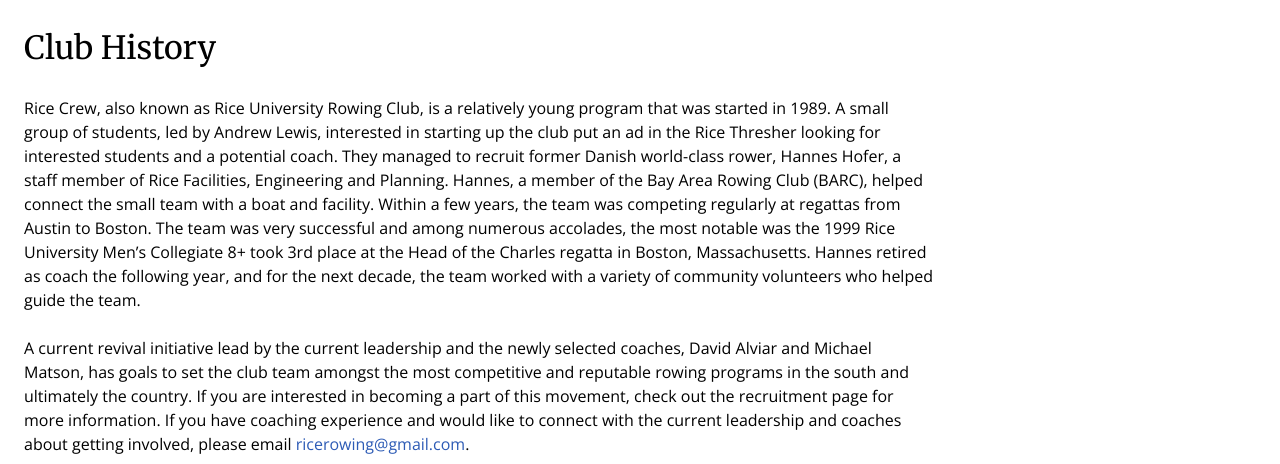
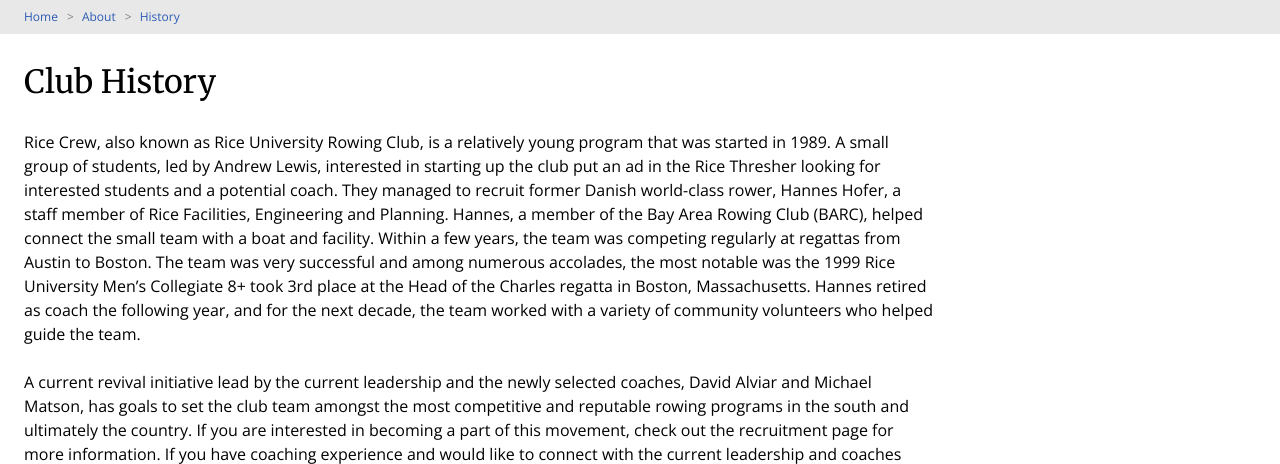
Before and after one commit to rice-university/rice-crew, a Flask app: page /about/history/ in a window 1280 px wide. Shown: the part 56-520 px from the top of the page. Run offline with Flask 2, Linux system fonts and the light colour scheme.

Commit message:
Added breadcrumbs

```diff
--- a/ricecrew/static/css/style.css
+++ b/ricecrew/static/css/style.css
@@ -304,6 +304,50 @@ a#heronext
 }
 
 
+/* breadcrumbs */
+
+div#breadcrumbs
+{
+    background-color: rgb(232,232,232);
+    overflow: hidden;
+}
+
+div#breadcrumbs > ol
+{
+    margin: 0.5em 0;
+    padding-left: 0;
+    overflow: hidden;
+}
+
+div#breadcrumbs > ol:empty
+{
+    display: none;
+}
+
+div#breadcrumbs > ol > li
+{
+    position: relative;
+    font-size: 0.75em;
+    line-height: 1.5em;
+    list-style-type: none;
+    padding-left: 2em;
+    float: left;
+}
+
+div#breadcrumbs > ol > li::before
+{
+    content: ">";
+    position: absolute;
+    left: 0.75em;
+    color: rgb(128,128,128);
+}
+
+div#breadcrumbs > ol > li:first-child::before
+{
+    display: none;
+}
+
+
 /* columns */
 
 div.column
--- a/ricecrew/templates/base.html
+++ b/ricecrew/templates/base.html
@@ -26,6 +26,10 @@
 
         {% block hero %}{% endblock %}
 
+        <div id="breadcrumbs" class="pagewidth"><ol>
+            {%- block breadcrumbs %}{% endblock -%}
+        </ol></div>
+
         <div id="content" class="pagewidth">{% block content %}{% endblock %}</div>
     </body>
 </html>
--- a/ricecrew/templates/blog.html
+++ b/ricecrew/templates/blog.html
@@ -4,6 +4,11 @@
 
 {% block extrahead %}
     <script type="text/javascript" src="{{ url_for('static', filename='js/image_resize.js') }}"></script>
+{% endblock %}
+
+{% block breadcrumbs %}
+    <li><a href="{{ url_for('index') }}">Home</a></li>
+    <li><a href="{{ url_for('blog') }}">News</a></li>
 {% endblock %}
 
 {% block content %}
--- a/ricecrew/templates/entry_detail.html
+++ b/ricecrew/templates/entry_detail.html
@@ -4,6 +4,12 @@
 
 {% block extrahead %}
     <script type="text/javascript" src="{{ url_for('static', filename='js/image_resize.js') }}"></script>
+{% endblock %}
+
+{% block breadcrumbs %}
+    <li><a href="{{ url_for('index') }}">Home</a></li>
+    <li><a href="{{ url_for('blog') }}">News</a></li>
+    <li><a href="{{ url_for('entry_detail', pk=model.id) }}">{{ model.title }}</a></li>
 {% endblock %}
 
 {% block content %}
--- a/ricecrew/templates/flatpages/about.html
+++ b/ricecrew/templates/flatpages/about.html
@@ -1,6 +1,11 @@
 {% extends 'base.html' %}
 
 {% block title %}About - {{ super() }}{% endblock %}
+
+{% block breadcrumbs %}
+    <li><a href="{{ url_for('index') }}">Home</a></li>
+    <li><a href="{{ url_for('about') }}">About</a></li>
+{% endblock %}
 
 {% block content %}
     <div class="column threequartercol">
--- a/ricecrew/templates/flatpages/history.html
+++ b/ricecrew/templates/flatpages/history.html
@@ -1,6 +1,12 @@
 {% extends 'base.html' %}
 
 {% block title %}Club History - {{ super() }}{% endblock %}
+
+{% block breadcrumbs %}
+    <li><a href="{{ url_for('index') }}">Home</a></li>
+    <li><a href="{{ url_for('about') }}">About</a></li>
+    <li><a href="{{ url_for('history') }}">History</a></li>
+{% endblock %}
 
 {% block content %}
     <div class="column threequartercol">
--- a/ricecrew/templates/flatpages/recruiting.html
+++ b/ricecrew/templates/flatpages/recruiting.html
@@ -1,6 +1,12 @@
 {% extends 'base.html' %}
 
 {% block title %}Recruiting - {{ super() }}{% endblock %}
+
+{% block breadcrumbs %}
+    <li><a href="{{ url_for('index') }}">Home</a></li>
+    <li><a href="{{ url_for('about') }}">About</a></li>
+    <li><a href="{{ url_for('recruiting') }}">Recruiting</a></li>
+{% endblock %}
 
 {% block content %}
     <div class="column threequartercol">
```
